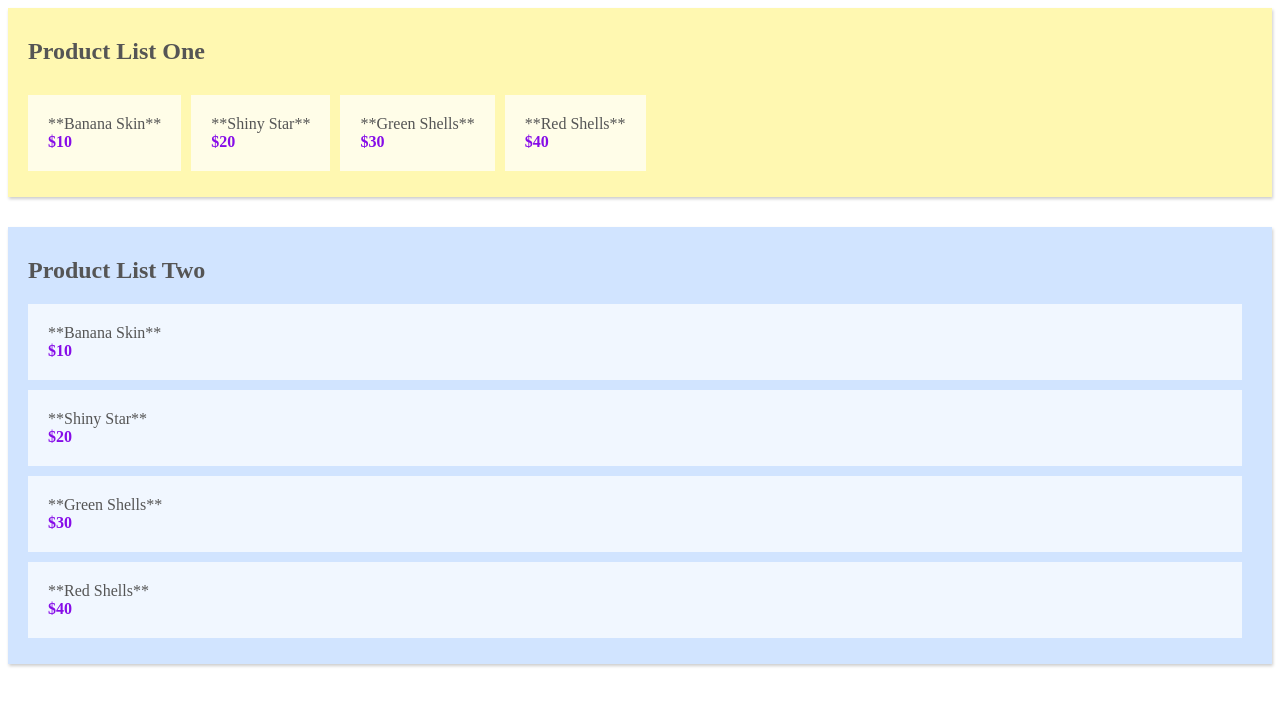
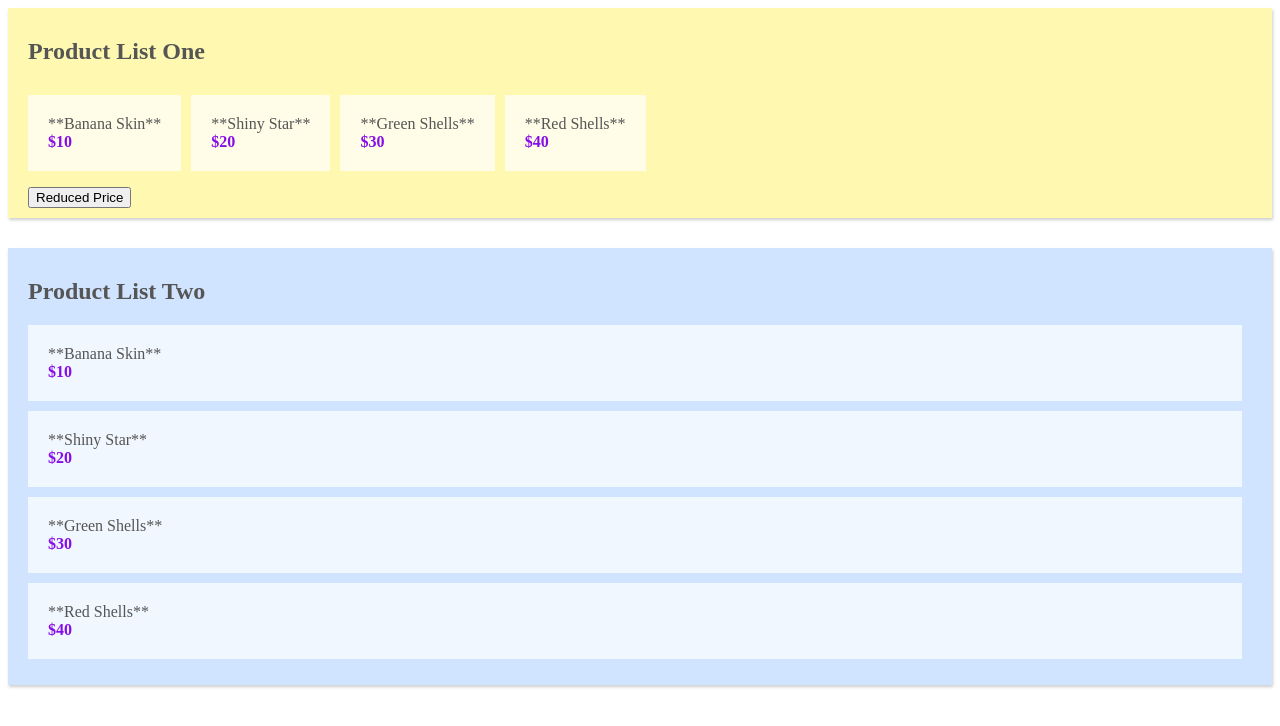
Before and after one commit to prisar/vuedemo, a Vue app: page / in a window 1280 px wide. Shown: the top 726 px of the page. Built offline with nearby package versions, Linux system fonts and the light colour scheme; the HTML template or start-up script is replaced by a standard one.

Commit message:
change store data using  button

```diff
--- a/src/components/ProductListOne.vue
+++ b/src/components/ProductListOne.vue
@@ -7,6 +7,7 @@
         <span class="price">${{ product.price }}</span>
       </li>
     </ul>
+    <button v-on:click="reducedPrice">Reduced Price</button>
   </div>
 </template>
 
@@ -18,6 +19,13 @@ export default {
         },
         saleProducts() {
             return this.$store.getters.saleProducts;
+        }
+    },
+    methods: {
+        reducedPrice: function() {
+            this.$store.state.products.forEach(product => {
+                product.price -= 1;
+            });
         }
     }
 };
```
